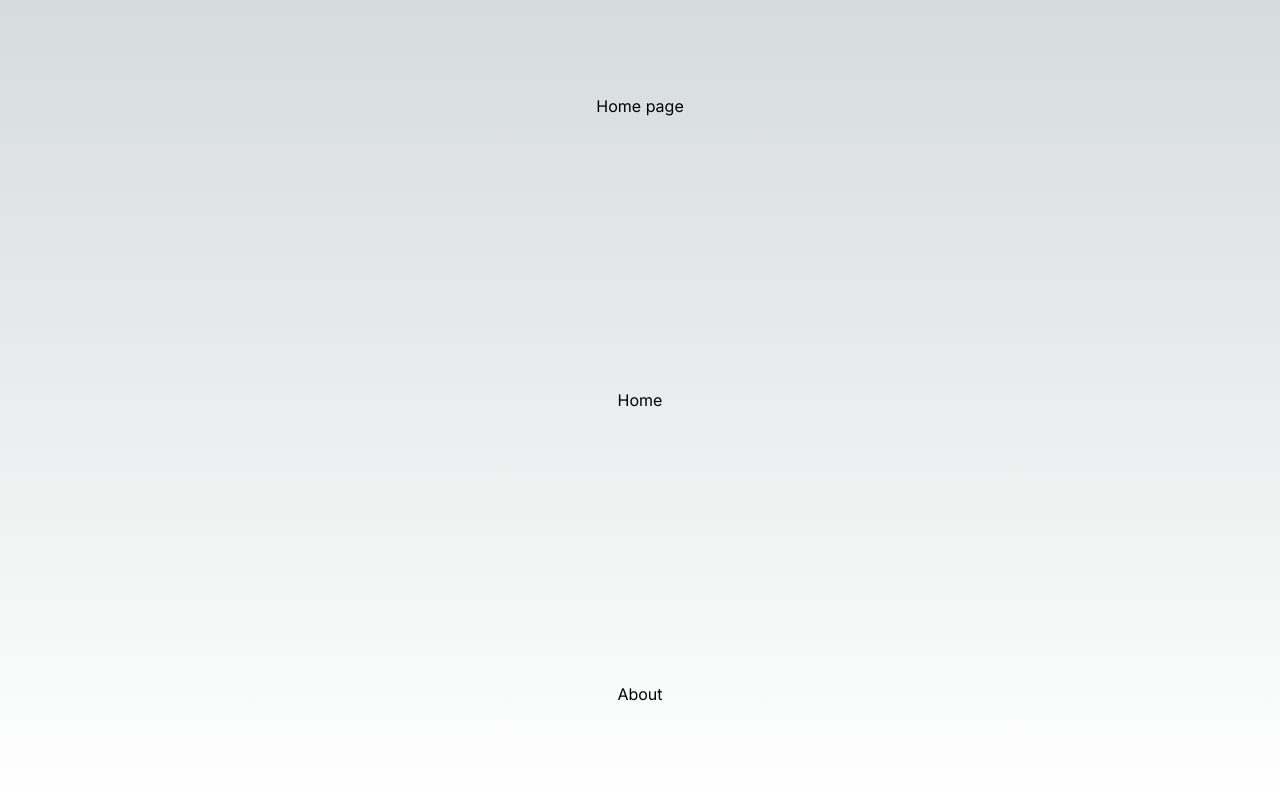
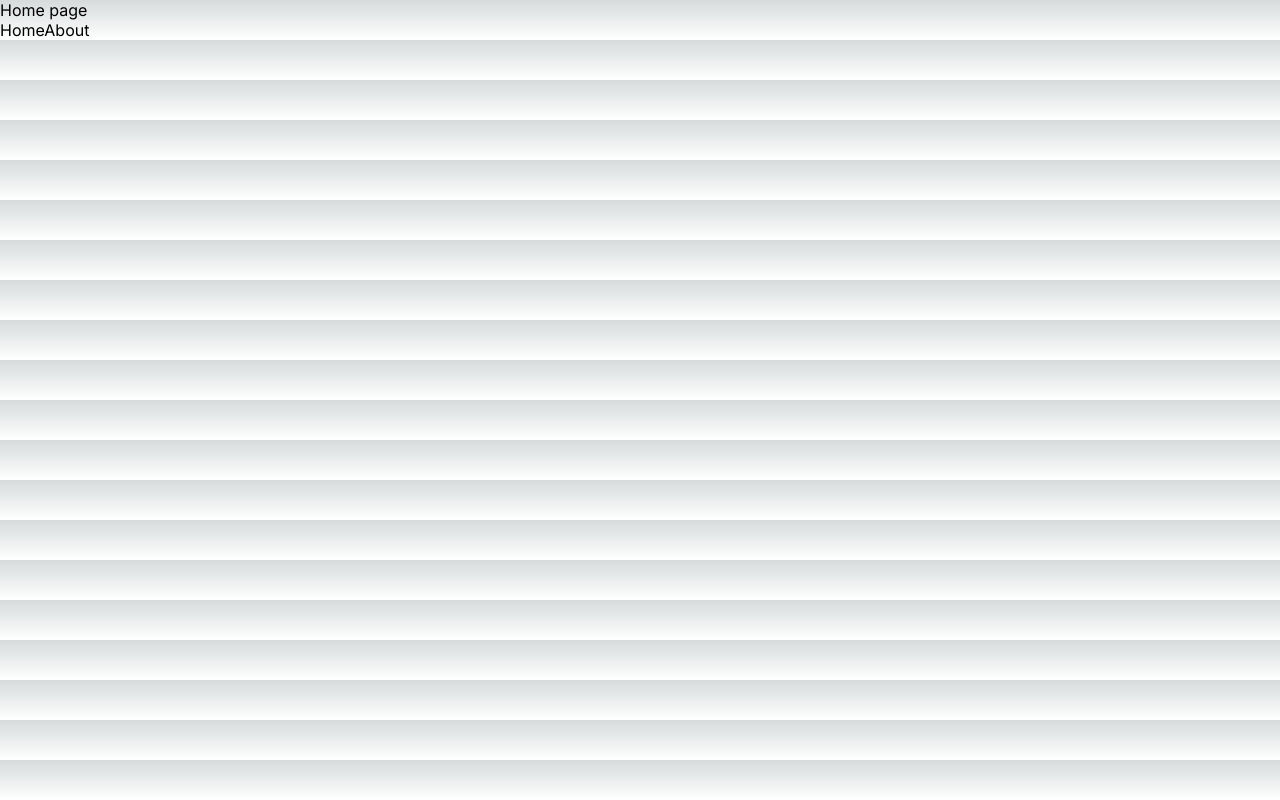
Before and after one commit to milovangudelj/nextjs-nav, a Next.js app: page / in a window 1280 px wide. Built offline with nearby package versions, Linux system fonts and the light colour scheme.

Commit message:
feat: test

```diff
--- a/app/page.tsx
+++ b/app/page.tsx
@@ -2,8 +2,9 @@ import styles from "./page.module.css";
 import Link from "next/link";
 
 export default function Home() {
+
   return (
-    <main className={styles.main}>
+    <main>
       <div>Home page</div>
       <Link href='/'>Home</Link>
       <Link href='/about'>About</Link>
```
